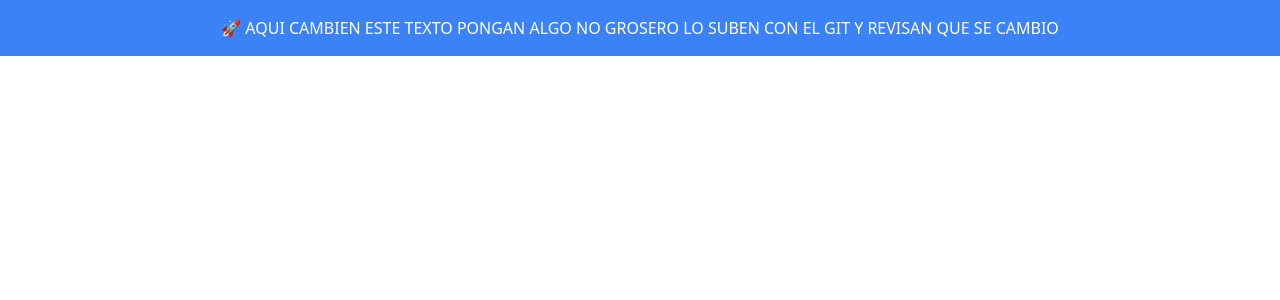
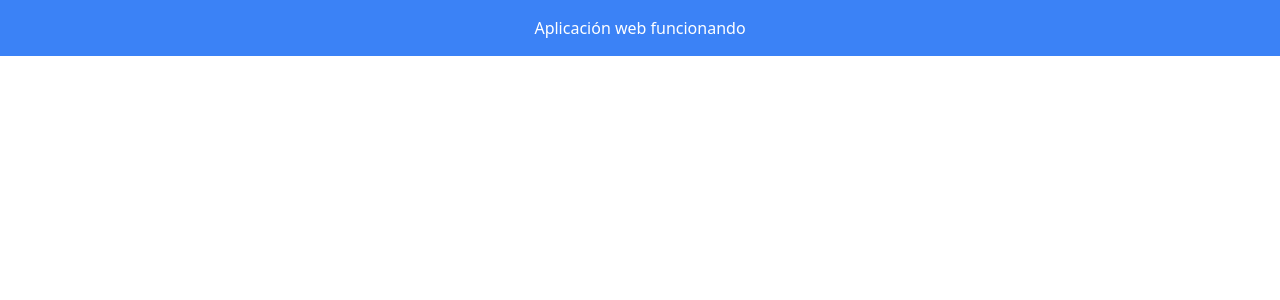
Before and after one commit to geovanni143/pollos-manager, a React (Create React App) app in the folder frontend/: page / in a window 1280 px wide. Shown: the top 300 px of the page. Built offline with nearby package versions, Linux system fonts and the light colour scheme.

Commit message:
Todo está funcionando

```diff
--- a/frontend/src/App.js
+++ b/frontend/src/App.js
@@ -1,7 +1,7 @@
 function App() {
   return (
     <div className="bg-blue-500 text-white text-center p-4">
-      🚀 AQUI CAMBIEN ESTE TEXTO PONGAN ALGO NO GROSERO LO SUBEN CON EL GIT Y REVISAN QUE SE CAMBIO
+      Aplicación web funcionando
     </div>
   );
 }
```
